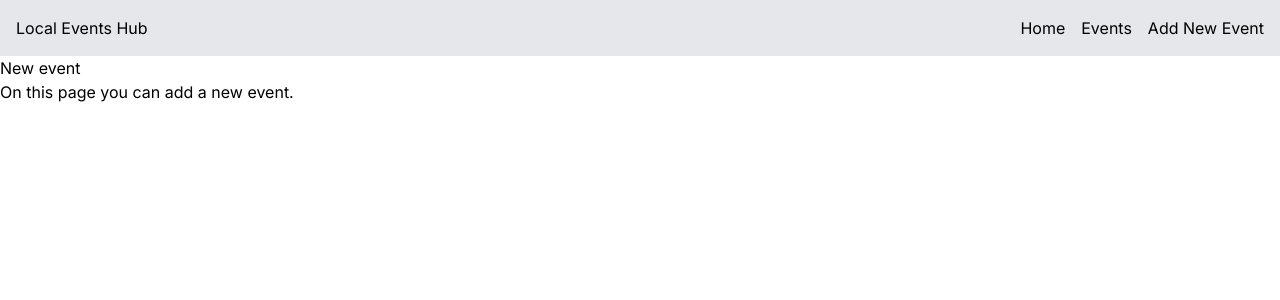
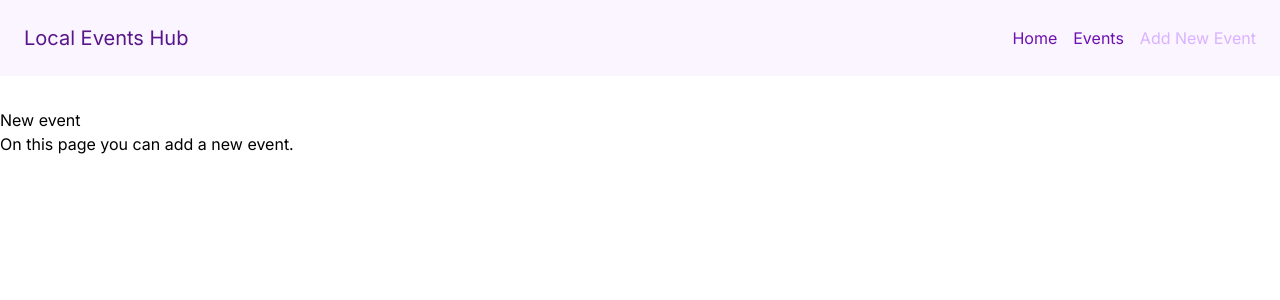
Before and after one commit to denitsadobreva/local-events-hub, a Next.js app: page /events/new in a window 1280 px wide. Shown: the top 300 px of the page. Built offline with nearby package versions, Linux system fonts and the light colour scheme; a web font is replaced by a local one.

Commit message:
navigation and active link styling

```diff
--- a/app/layout.tsx
+++ b/app/layout.tsx
@@ -1,6 +1,7 @@
 import "./globals.css";
 import { inter } from "./ui/fonts";
 import Link from "next/link";
+import Nav from "./ui/components/Nav";
 
 export default function RootLayout({
   children,
@@ -10,24 +11,12 @@ export default function RootLayout({
   return (
     <html lang="en">
       <body className={`${inter.className} antialiased`}>
-        <header className="flex justify-between items-center p-4 bg-gray-200">
+        <header className="flex justify-between items-center p-4 bg-purple-50 p-6 mb-8">
           <Link href="/">
-            <h2>Local Events Hub</h2>
+            <h2 className="text-xl text-purple-900">Local Events Hub</h2>
           </Link>
 
-          <nav>
-            <ul className="flex gap-4">
-              <li>
-                <Link href="/">Home</Link>
-              </li>
-              <li>
-                <Link href="/events">Events</Link>
-              </li>
-              <li>
-                <Link href="/events/new">Add New Event</Link>
-              </li>
-            </ul>
-          </nav>
+          <Nav />
         </header>
         <main>{children}</main>
       </body>
--- /dev/null
+++ b/app/ui/components/Nav.tsx
@@ -0,0 +1,33 @@
+"use client";
+
+import Link from "next/link";
+import { usePathname } from "next/navigation";
+
+export const LINKS = [
+  { href: "/", label: "Home" },
+  { href: "/events", label: "Events" },
+  { href: "/events/new", label: "Add New Event" },
+];
+
+export default function Nav() {
+  const pathname = usePathname();
+  return (
+    <nav>
+      <ul className="flex gap-4 text-purple-800">
+        {LINKS.map(({ href, label }) => {
+          return (
+            <Link
+              key={href}
+              href={href}
+              className={`hover:text-purple-500 ${
+                pathname === href && "text-purple-300"
+              }`}
+            >
+              {label}
+            </Link>
+          );
+        })}
+      </ul>
+    </nav>
+  );
+}
```
